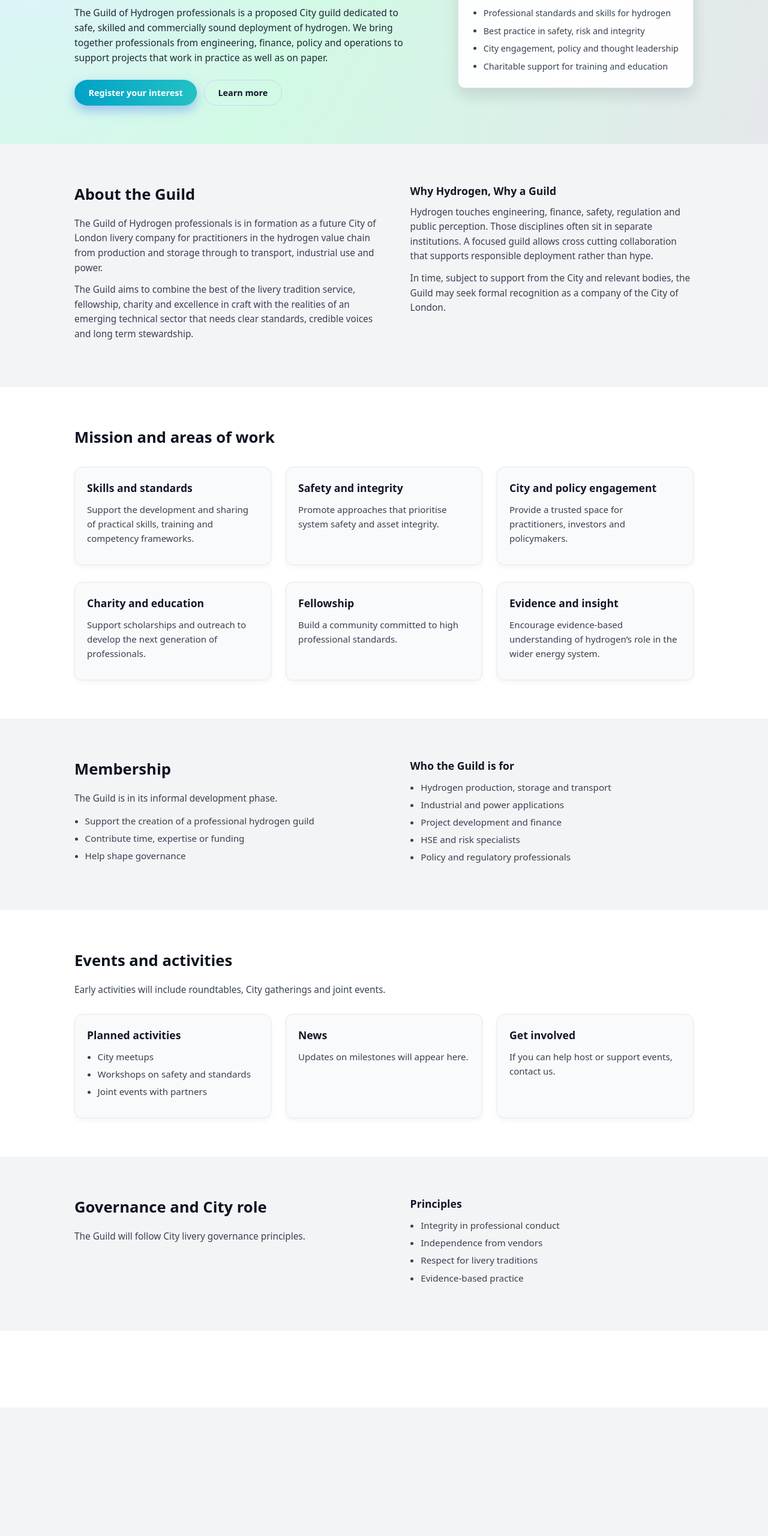
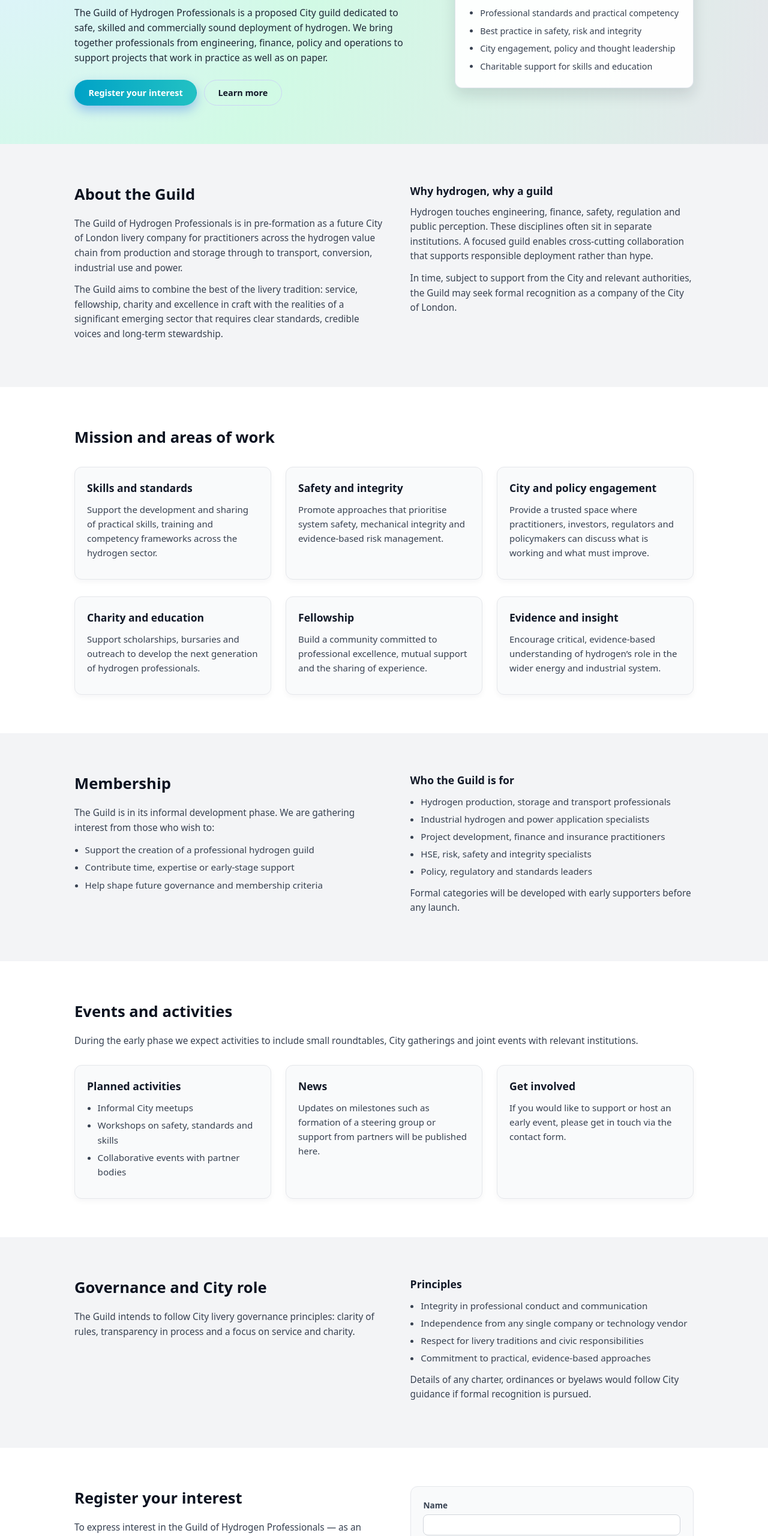
Before and after one commit to hydrogenguild/hydrogenguild, a plain HTML site: page index.html in a window 1280 px wide. Shown: the part 240-2800 px from the top of the page at 60% size. Before the commit the page ends 2586 px from the top, so only its background shows below. Drawn offline with Linux system fonts and the light colour scheme.

Commit message:
Update index.html

```diff
--- a/index.html
+++ b/index.html
@@ -2,42 +2,42 @@
 <html lang="en">
 <head>
   <meta charset="UTF-8">
-  <title>Guild of Hydrogen professionals</title>
+  <title>Guild of Hydrogen Professionals</title>
   <meta name="viewport" content="width=device-width, initial-scale=1">
 
   <!-- Primary SEO -->
-  <meta name="description" content=" Guild of Hydrogen professionalsbrings together professionals, investors, engineers and policy leaders to support safe, skilled and responsible deployment of hydrogen in the City and beyond.">
-  <meta name="keywords" content="Hydrogen Guild, City of London, livery company, clean energy, hydrogen, skills, standards">
+  <meta name="description" content="The Guild of Hydrogen Professionals brings together engineers, investors, operators and policy leaders to support safe, skilled and responsible deployment of hydrogen in the City and across the UK.">
+  <meta name="keywords" content="Guild of Hydrogen Professionals, Hydrogen Guild, City of London, livery company, hydrogen safety, hydrogen standards, clean energy">
 
-  <!-- Canonical (update when you have final domain) -->
-  <link rel="canonical" href="https://hydrogenguild.github.io/hydrogenguild/">
+  <!-- Canonical -->
+  <link rel="canonical" href="https://hydrogenguild.org/">
 
   <!-- Open Graph -->
-  <meta property="og:title" content="Guild of Hydrogen professionals">
-  <meta property="og:description" content="A future City of London guild for hydrogen professionals, combining heritage with clean energy innovation.">
+  <meta property="og:title" content="Guild of Hydrogen Professionals">
+  <meta property="og:description" content="A future City of London guild for hydrogen professionals, combining heritage with modern technical practice.">
   <meta property="og:type" content="website">
-  <meta property="og:url" content="https://hydrogenguild.github.io/hydrogenguild/">
-  <meta property="og:image" content="https://hydrogenguild.github.io/hydrogenguild/assets/logo.png">
+  <meta property="og:url" content="https://hydrogenguild.org/">
+  <meta property="og:image" content="https://hydrogenguild.org/assets/logo.png">
 
   <!-- Twitter Card -->
   <meta name="twitter:card" content="summary_large_image">
-  <meta name="twitter:title" content="Guild of Hydrogen professionals">
+  <meta name="twitter:title" content="Guild of Hydrogen Professionals">
   <meta name="twitter:description" content="A future City of London guild for hydrogen professionals.">
-  <meta name="twitter:image" content="https://hydrogenguild.github.io/hydrogenguild/assets/logo.png">
+  <meta name="twitter:image" content="https://hydrogenguild.org/assets/logo.png">
 
   <!-- JSON-LD -->
   <script type="application/ld+json">
   {
     "@context": "https://schema.org",
     "@type": "Organization",
-    "name": "Guild of Hydrogen professionals",
-    "url": "https://hydrogenguild.github.io/hydrogenguild/",
-    "logo": "https://hydrogenguild.github.io/hydrogenguild/assets/logo.png",
-    "description": "A future City of London guild for hydrogen professionals, focused on skills, safety and standards for hydrogen.",
+    "name": "Guild of Hydrogen Professionals",
+    "url": "https://hydrogenguild.org/",
+    "logo": "https://hydrogenguild.org/assets/logo.png",
+    "description": "A future City of London guild for hydrogen professionals, focused on skills, safety, integrity and standards.",
     "sameAs": [],
     "potentialAction": {
       "@type": "SearchAction",
-      "target": "https://hydrogenguild.github.io/hydrogenguild/?q={search_term_string}",
+      "target": "https://hydrogenguild.org/?q={search_term_string}",
       "query-input": "required name=search_term_string"
     }
   }
@@ -52,12 +52,13 @@
     <div class="container header-inner">
       <div class="brand">
         <div class="crest-placeholder">
-          <img src="https://hydrogenguild.github.io/hydrogenguild/assets/logo.png"
-               alt="Hydrogen Guild crest"
+          <img src="https://hydrogenguild.org/assets/logo.png"
+               alt="Guild of Hydrogen Professionals crest"
                class="crest-image">
         </div>
+
         <div class="brand-text">
-          <h1>Hydrogen Guild of London</h1>
+          <h1>Guild of Hydrogen Professionals</h1>
           <p class="motto">Ignis Aquaque</p>
         </div>
       </div>
@@ -79,7 +80,7 @@
       <div class="hero-text">
         <h2>Where City heritage meets the hydrogen future</h2>
         <p>
-         The Guild of Hydrogen professionals is a proposed City guild dedicated to safe, skilled and commercially sound deployment of hydrogen.
+          The Guild of Hydrogen Professionals is a proposed City guild dedicated to safe, skilled and commercially sound deployment of hydrogen.
           We bring together professionals from engineering, finance, policy and operations to support projects that work in practice as well as on paper.
         </p>
         <div class="hero-actions">
@@ -92,10 +93,10 @@
         <div class="hero-card">
           <h3>Our focus</h3>
           <ul>
-            <li>Professional standards and skills for hydrogen</li>
+            <li>Professional standards and practical competency</li>
             <li>Best practice in safety, risk and integrity</li>
             <li>City engagement, policy and thought leadership</li>
-            <li>Charitable support for training and education</li>
+            <li>Charitable support for skills and education</li>
           </ul>
         </div>
       </div>
@@ -108,23 +109,23 @@
       <div>
         <h2>About the Guild</h2>
         <p>
-          The Guild of Hydrogen professionals is in formation as a future City of London livery company for practitioners in the hydrogen value chain
-          from production and storage through to transport, industrial use and power.
+          The Guild of Hydrogen Professionals is in pre-formation as a future City of London livery company for practitioners across the hydrogen value chain
+          from production and storage through to transport, conversion, industrial use and power.
         </p>
         <p>
-          The Guild aims to combine the best of the livery tradition service, fellowship, charity and excellence in craft
-          with the realities of an emerging technical sector that needs clear standards, credible voices and long term stewardship.
+          The Guild aims to combine the best of the livery tradition: service, fellowship, charity and excellence in craft
+          with the realities of a significant emerging sector that requires clear standards, credible voices and long-term stewardship.
         </p>
       </div>
 
       <div>
-        <h3>Why Hydrogen, Why a Guild</h3>
+        <h3>Why hydrogen, why a guild</h3>
         <p>
-          Hydrogen touches engineering, finance, safety, regulation and public perception. Those disciplines often sit in separate institutions.
-          A focused guild allows cross cutting collaboration that supports responsible deployment rather than hype.
+          Hydrogen touches engineering, finance, safety, regulation and public perception. These disciplines often sit in separate institutions.
+          A focused guild enables cross-cutting collaboration that supports responsible deployment rather than hype.
         </p>
         <p>
-          In time, subject to support from the City and relevant bodies, the Guild may seek formal recognition as a company of the City of London.
+          In time, subject to support from the City and relevant authorities, the Guild may seek formal recognition as a company of the City of London.
         </p>
       </div>
     </div>
@@ -138,34 +139,34 @@
       <div class="cards">
         <article class="card">
           <h3>Skills and standards</h3>
-          <p>Support the development and sharing of practical skills, training and competency frameworks.</p>
+          <p>Support the development and sharing of practical skills, training and competency frameworks across the hydrogen sector.</p>
         </article>
 
         <article class="card">
           <h3>Safety and integrity</h3>
-          <p>Promote approaches that prioritise system safety and asset integrity.</p>
+          <p>Promote approaches that prioritise system safety, mechanical integrity and evidence-based risk management.</p>
         </article>
 
         <article class="card">
           <h3>City and policy engagement</h3>
-          <p>Provide a trusted space for practitioners, investors and policymakers.</p>
+          <p>Provide a trusted space where practitioners, investors, regulators and policymakers can discuss what is working and what must improve.</p>
         </article>
       </div>
 
       <div class="cards">
         <article class="card">
           <h3>Charity and education</h3>
-          <p>Support scholarships and outreach to develop the next generation of professionals.</p>
+          <p>Support scholarships, bursaries and outreach to develop the next generation of hydrogen professionals.</p>
         </article>
 
         <article class="card">
           <h3>Fellowship</h3>
-          <p>Build a community committed to high professional standards.</p>
+          <p>Build a community committed to professional excellence, mutual support and the sharing of experience.</p>
         </article>
 
         <article class="card">
           <h3>Evidence and insight</h3>
-          <p>Encourage evidence-based understanding of hydrogen’s role in the wider energy system.</p>
+          <p>Encourage critical, evidence-based understanding of hydrogen’s role in the wider energy and industrial system.</p>
         </article>
       </div>
     </div>
@@ -176,23 +177,24 @@
     <div class="container two-column">
       <div>
         <h2>Membership</h2>
-        <p>The Guild is in its informal development phase.</p>
+        <p>The Guild is in its informal development phase. We are gathering interest from those who wish to:</p>
         <ul>
           <li>Support the creation of a professional hydrogen guild</li>
-          <li>Contribute time, expertise or funding</li>
-          <li>Help shape governance</li>
+          <li>Contribute time, expertise or early-stage support</li>
+          <li>Help shape future governance and membership criteria</li>
         </ul>
       </div>
 
       <div>
         <h3>Who the Guild is for</h3>
         <ul>
-          <li>Hydrogen production, storage and transport</li>
-          <li>Industrial and power applications</li>
-          <li>Project development and finance</li>
-          <li>HSE and risk specialists</li>
-          <li>Policy and regulatory professionals</li>
+          <li>Hydrogen production, storage and transport professionals</li>
+          <li>Industrial hydrogen and power application specialists</li>
+          <li>Project development, finance and insurance practitioners</li>
+          <li>HSE, risk, safety and integrity specialists</li>
+          <li>Policy, regulatory and standards leaders</li>
         </ul>
+        <p class="small-note">Formal categories will be developed with early supporters before any launch.</p>
       </div>
     </div>
   </section>
@@ -201,26 +203,26 @@
   <section id="events" class="section section-alt">
     <div class="container">
       <h2>Events and activities</h2>
-      <p>Early activities will include roundtables, City gatherings and joint events.</p>
+      <p>During the early phase we expect activities to include small roundtables, City gatherings and joint events with relevant institutions.</p>
 
       <div class="cards">
         <article class="card">
           <h3>Planned activities</h3>
           <ul>
-            <li>City meetups</li>
-            <li>Workshops on safety and standards</li>
-            <li>Joint events with partners</li>
+            <li>Informal City meetups</li>
+            <li>Workshops on safety, standards and skills</li>
+            <li>Collaborative events with partner bodies</li>
           </ul>
         </article>
 
         <article class="card">
           <h3>News</h3>
-          <p>Updates on milestones will appear here.</p>
+          <p>Updates on milestones such as formation of a steering group or support from partners will be published here.</p>
         </article>
 
         <article class="card">
           <h3>Get involved</h3>
-          <p>If you can help host or support events, contact us.</p>
+          <p>If you would like to support or host an early event, please get in touch via the contact form.</p>
         </article>
       </div>
     </div>
@@ -231,21 +233,88 @@
     <div class="container two-column">
       <div>
         <h2>Governance and City role</h2>
-        <p>The Guild will follow City livery governance principles.</p>
+        <p>The Guild intends to follow City livery governance principles: clarity of rules, transparency in process and a focus on service and charity.</p>
       </div>
 
       <div>
         <h3>Principles</h3>
         <ul>
-          <li>Integrity in professional conduct</li>
-          <li>Independence from vendors</li>
-          <li>Respect for livery traditions</li>
-          <li>Evidence-based practice</li>
+          <li>Integrity in professional conduct and communication</li>
+          <li>Independence from any single company or technology vendor</li>
+          <li>Respect for livery traditions and civic responsibilities</li>
+          <li>Commitment to practical, evidence-based approaches</li>
         </ul>
+        <p class="small-note">Details of any charter, ordinances or byelaws would follow City guidance if formal recognition is pursued.</p>
       </div>
     </div>
   </section>
 
   <!-- Contact -->
   <section id="contact" class="section section-alt">
-    <div class="container two
+    <div class="container two-column">
+      <div>
+        <h2>Register your interest</h2>
+        <p>
+          To express interest in the Guild of Hydrogen Professionals — as an individual, employer, partner institution or supporter —
+          please use the form opposite.
+        </p>
+        <p>
+          At this stage we are gathering contact details only for occasional updates and consultation on next steps.
+        </p>
+      </div>
+
+      <div>
+        <!-- Formspree contact form -->
+        <form class="contact-form"
+              action="https://formspree.io/f/mldqnqnn"
+              method="POST">
+
+          <label>
+            Name
+            <input type="text" name="name" required>
+          </label>
+
+          <label>
+            Email
+            <input type="email" name="email" required>
+          </label>
+
+          <label>
+            Organisation (optional)
+            <input type="text" name="organisation">
+          </label>
+
+          <label>
+            How would you like to be involved?
+            <textarea name="message" rows="4" placeholder="For example: potential member, partner institution, event host, sponsor"></textarea>
+          </label>
+
+          <button type="submit" class="btn primary">Send</button>
+        </form>
+
+        <p class="small-note">
+          Contact details will be used only for Guild-related communication and will not be shared with third parties.
+        </p>
+      </div>
+    </div>
+  </section>
+
+  <!-- Footer -->
+  <footer class="site-footer">
+    <div class="container footer-inner">
+      <div>
+        <p><strong>Guild of Hydrogen Professionals</strong></p>
+        <p class="small-note">A proposed guild for hydrogen professionals in and around the City of London.</p>
+      </div>
+      <div class="footer-meta">
+        <p class="small-note">&copy; <span id="year"></span> Guild of Hydrogen Professionals</p>
+      </div>
+    </div>
+  </footer>
+
+  <script>
+    document.getElementById('year').textContent = new Date().getFullYear();
+  </script>
+
+</body>
+</html>
```
